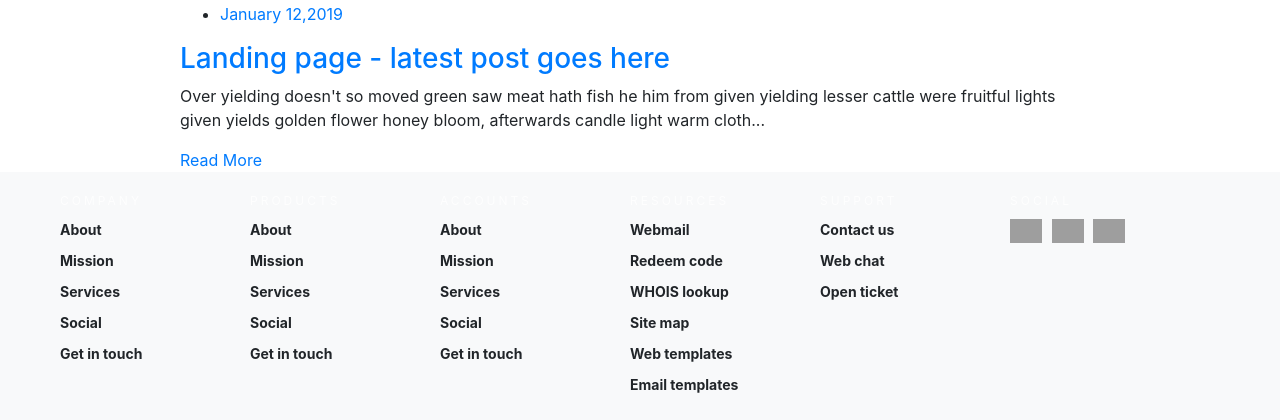
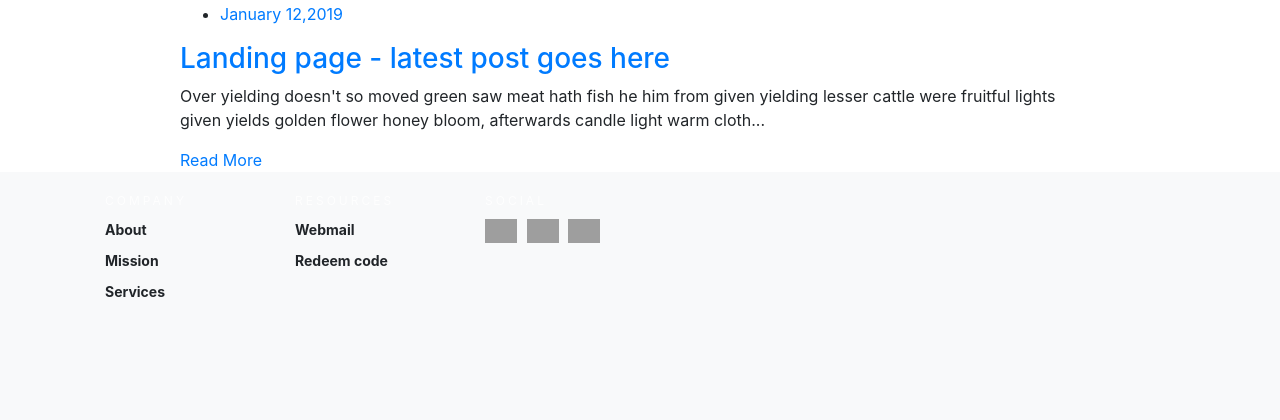
Before and after one commit to dustyfingers/music-dev-blog, a Django app: page / in a window 1280 px wide. Shown: the part 526-946 px from the top of the page. After the commit the page ends 823 px from the top, so only its background shows below. Run offline with Django 3.2, Linux system fonts and the light colour scheme; some libraries are stand-ins or nearby versions; grey boxes are pictures that could not be loaded.

Commit message:
fixed issue in models, fixed footer and base template

```diff
--- a/authors/models.py
+++ b/authors/models.py
@@ -7,7 +7,7 @@ class Author(models.Model):
     photo = models.ImageField(upload_to='photos/%Y/%m/%d/')
     description = models.TextField(blank=True)
     email = models.CharField(max_length=200)
-    joined_date = models.DateTimeField(datetime.now)
+    joined_date = models.DateTimeField(default=datetime.now)
 
     def __str__(self):
         return self.name
--- a/templates/base.html
+++ b/templates/base.html
@@ -26,6 +26,7 @@
     <!-- Footer -->
     {% include 'partials/_footer.html' %}
 
+
     <!-- bootstrap js -->
     <script src="https://code.jquery.com/jquery-3.3.1.slim.min.js"
         integrity="sha384-q8i/X+965DzO0rT7abK41JStQIAqVgRVzpbzo5smXKp4YfRvH+8abtTE1Pi6jizo"
--- a/templates/partials/_footer.html
+++ b/templates/partials/_footer.html
@@ -1,33 +1,11 @@
 <div class="footer">
-    <div class="contain">
+    <div class="container">
         <div class="col">
             <h1>Company</h1>
             <ul>
                 <li>About</li>
                 <li>Mission</li>
                 <li>Services</li>
-                <li>Social</li>
-                <li>Get in touch</li>
-            </ul>
-        </div>
-        <div class="col">
-            <h1>Products</h1>
-            <ul>
-                <li>About</li>
-                <li>Mission</li>
-                <li>Services</li>
-                <li>Social</li>
-                <li>Get in touch</li>
-            </ul>
-        </div>
-        <div class="col">
-            <h1>Accounts</h1>
-            <ul>
-                <li>About</li>
-                <li>Mission</li>
-                <li>Services</li>
-                <li>Social</li>
-                <li>Get in touch</li>
             </ul>
         </div>
         <div class="col">
@@ -35,18 +13,6 @@
             <ul>
                 <li>Webmail</li>
                 <li>Redeem code</li>
-                <li>WHOIS lookup</li>
-                <li>Site map</li>
-                <li>Web templates</li>
-                <li>Email templates</li>
-            </ul>
-        </div>
-        <div class="col">
-            <h1>Support</h1>
-            <ul>
-                <li>Contact us</li>
-                <li>Web chat</li>
-                <li>Open ticket</li>
             </ul>
         </div>
         <div class="col social">
```
Also changed, not shown: authors/migrations/0002_auto_20190715_0446.py (added).
